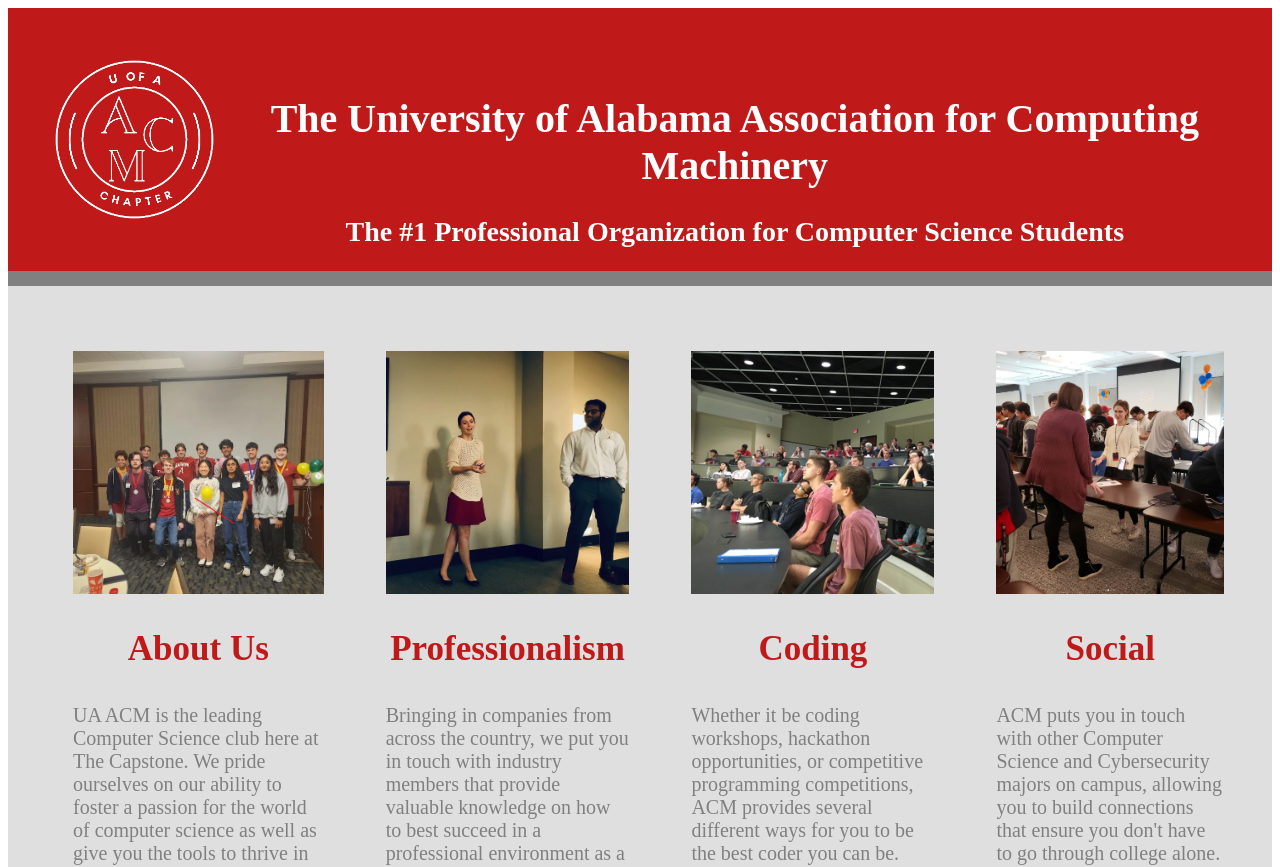
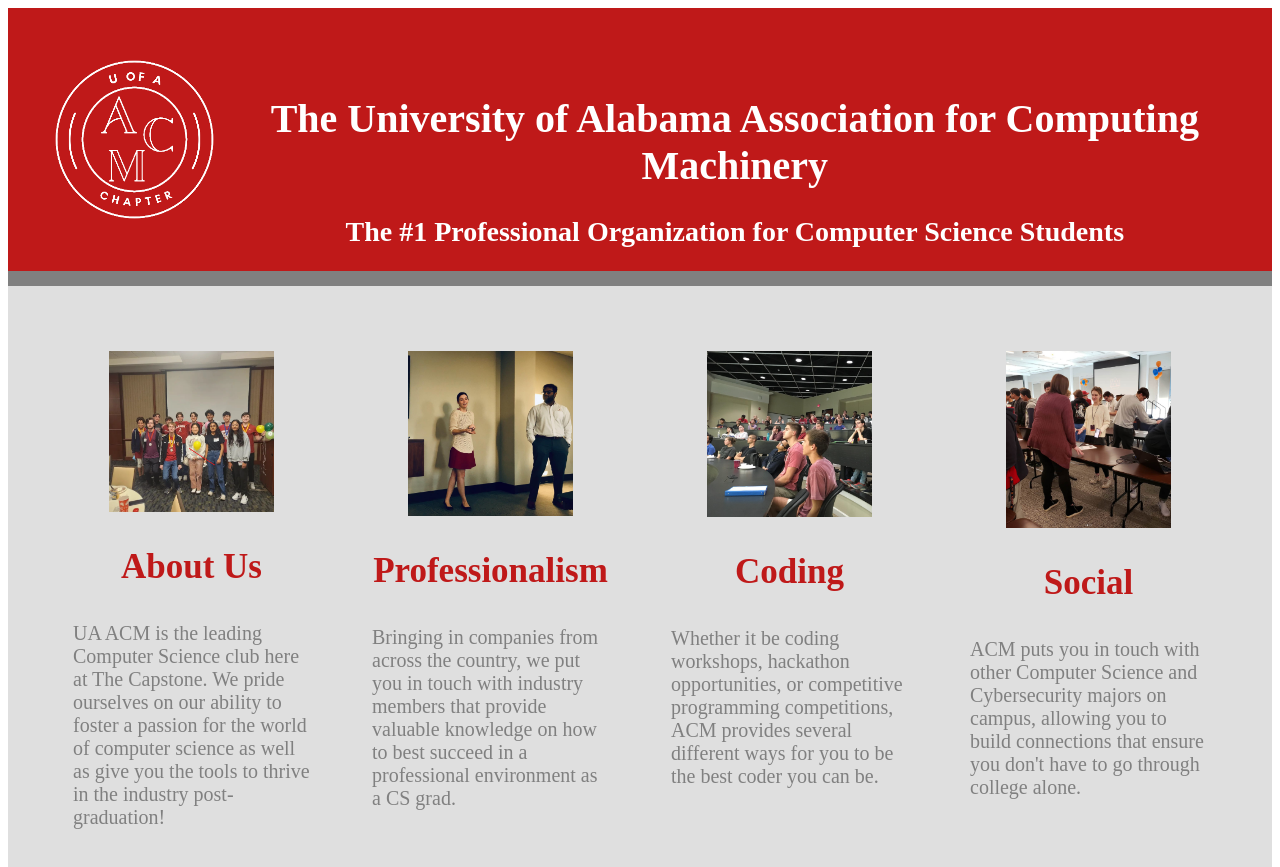
Before and after one commit to UA-ACM/ua-acm.github.io, a React (Create React App) app in the folder client/: page / in a window 1280 px wide. Shown: the top 867 px of the page. Built offline with nearby package versions, Linux system fonts and the light colour scheme.

Commit message:
improved responsiveness on description containers
Truman Porter - 9/20/23

```diff
--- a/client/src/App.js
+++ b/client/src/App.js
@@ -1,6 +1,8 @@
 import Header from "./Header";
 import Body from "./Body";
 import './App.css'
+// import 'bootstrap/dist/css/bootstrap.min.css';
+
 
 export default function App() {
   return (
--- a/client/src/Body.css
+++ b/client/src/Body.css
@@ -1,12 +1,25 @@
+
 html {
     overflow-x: hidden;
 }
 .grid-container{
+
     display: grid;
-    grid-template-columns: 1fr 1fr 1fr 1fr;
+    grid-template-columns: 1fr;
     padding: 50px;
     grid-gap: 2em;
     background-color: rgb(223, 223, 223);
+
+}
+@media screen and (min-width: 768px) {
+    .grid-container{
+        grid-template-columns: 1fr 1fr;
+    }
+}
+@media screen and (min-width: 1200px) {
+    .grid-container{
+        grid-template-columns: repeat(4, 1fr);
+    }
 }
 .about-section{
     padding: 15px;
@@ -34,7 +47,7 @@
 }
 
 .about-pic, .prof-pic, .coding-pic, .social-pic{
-    height: 19vw;
+    width: 70%;
     display: block;
     margin-left: auto;
     margin-right: auto;
```
